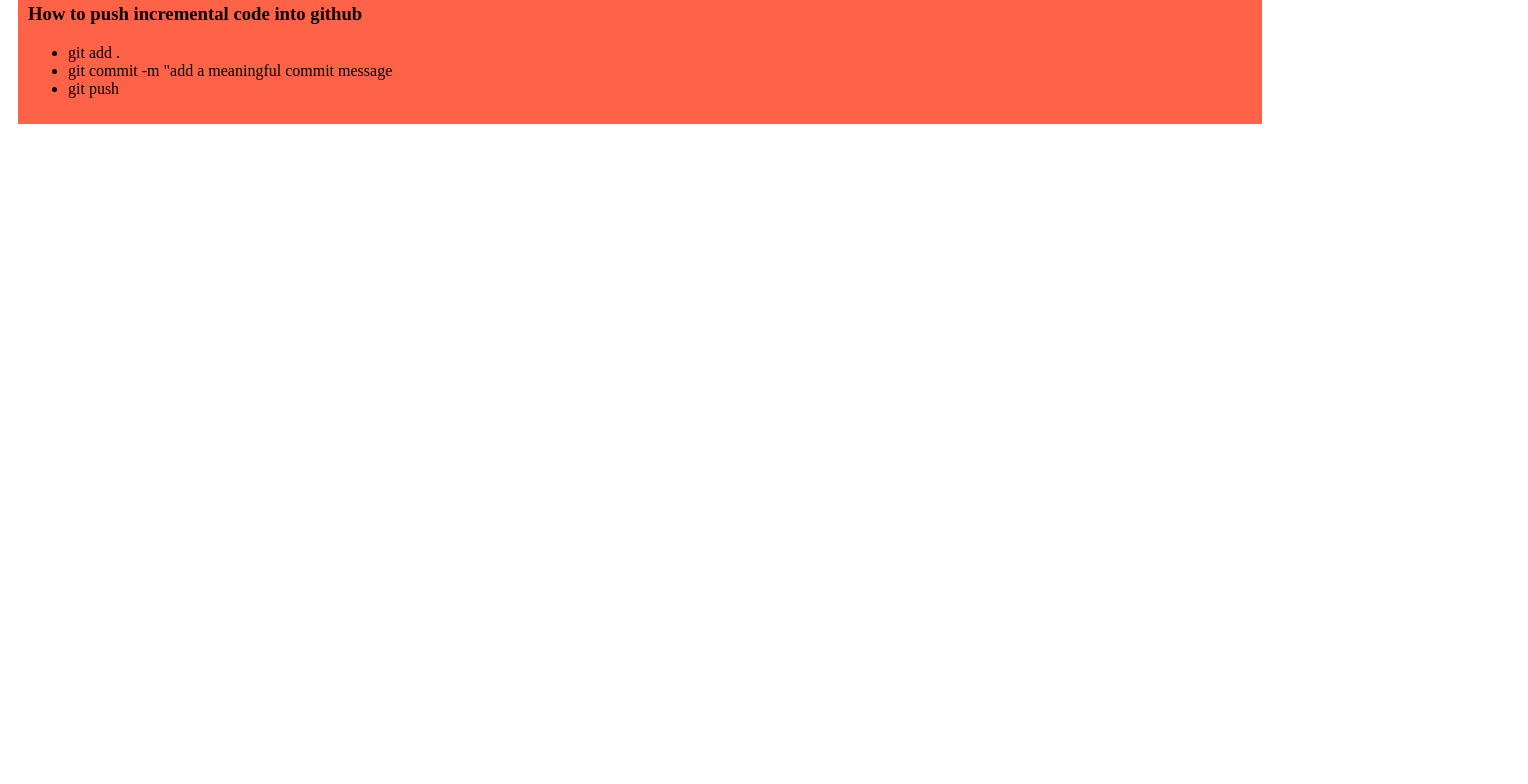
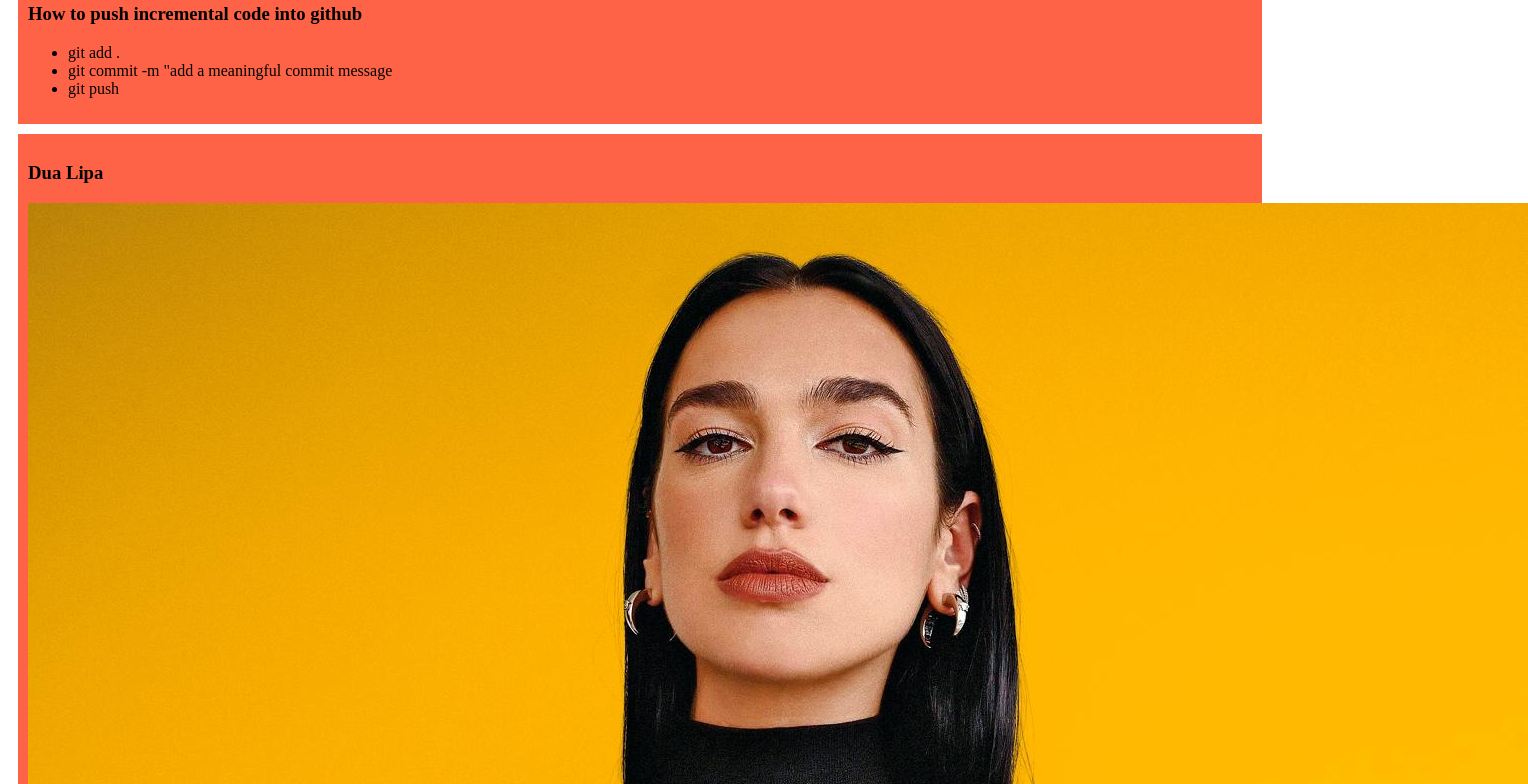
Before and after one commit to anikdev711/my-first-github-repo, a plain HTML site: page index.html in a window 1280 px wide. Shown: the part 460-1244 px from the top of the page, 1528 px wide, since content can reach past the window. Before the commit the page ends 800 px from the top, so only its background shows below. Drawn offline with Linux system fonts and the light colour scheme.

Commit message:
added dua lipa

```diff
--- a/index.html
+++ b/index.html
@@ -47,6 +47,10 @@
             <li>git push</li>
         </ul>
     </div>
+    <div>
+        <h3>Dua Lipa</h3>
+        <img src="images/Dua lipa.jpg" alt="Dua the singer">
+    </div>
 
 </body>
 
```
Also changed, not shown: images/Dua lipa.jpg (added).
